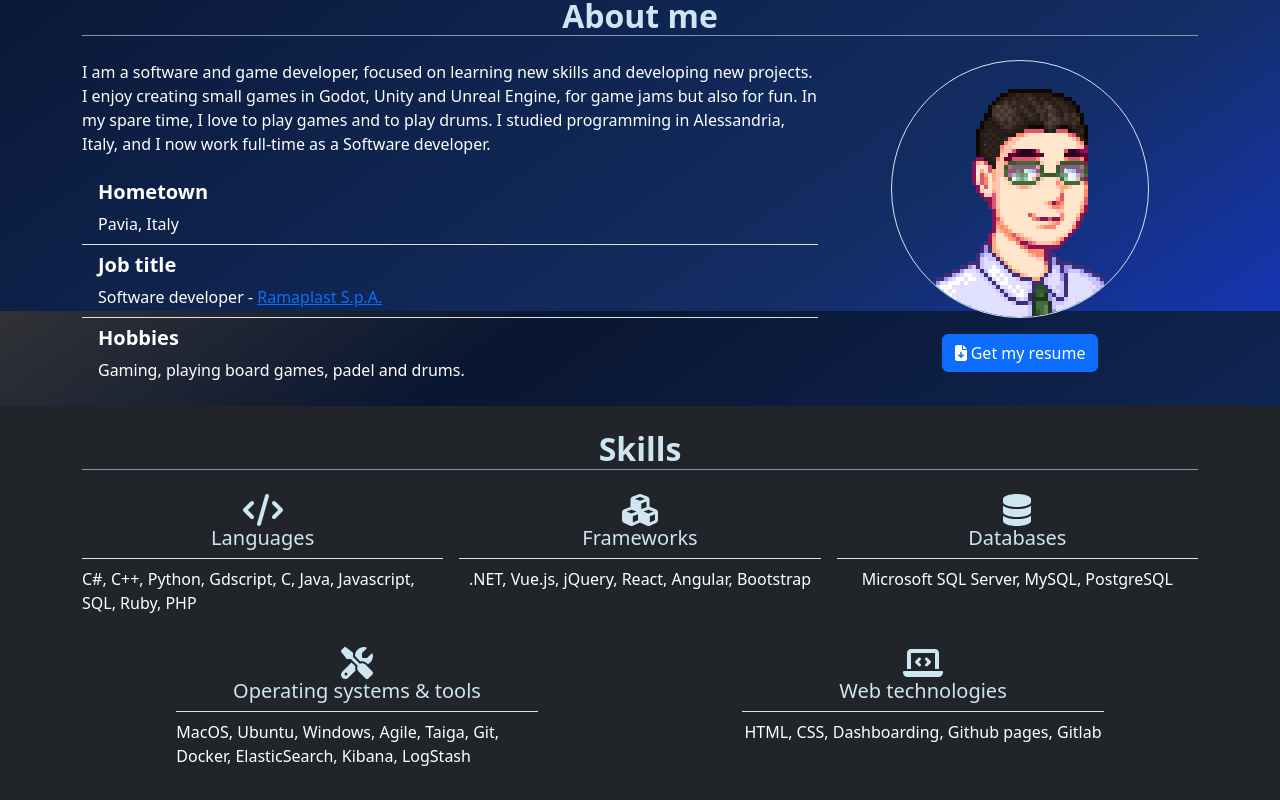
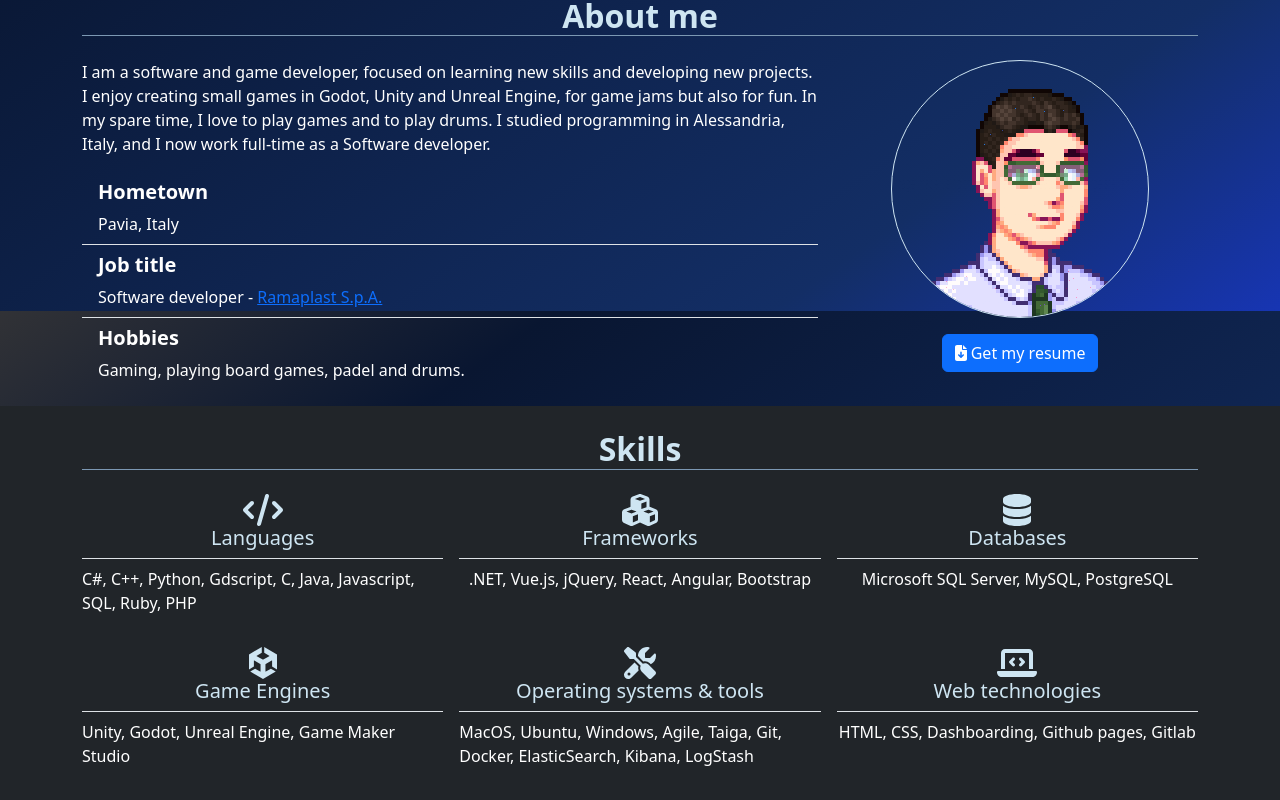
Before and after one commit to Mrizzi-96/marco-rizzi-portfolio, a Vue app: page / in a window 1280 px wide. Shown: the part 489-1289 px from the top of the page. Built offline with nearby package versions, Linux system fonts and the light colour scheme.

Commit message:
fix(skills): add game engine section

```diff
--- a/src/views/SkillsView.vue
+++ b/src/views/SkillsView.vue
@@ -22,6 +22,13 @@
             <font-awesome-icon :icon="['fas', 'fa-database']" class="icon-custom" />
             <h5 class="skills-header border-bottom w-100">Databases</h5>
             <p>Microsoft SQL Server, MySQL, PostgreSQL</p>
+          </div>
+        </div>
+        <div class="col-auto">
+          <div class="d-flex flex-column align-items-center justify-content-center">
+            <font-awesome-icon :icon="['fab', 'unity']" class="icon-custom" />
+            <h5 class="skills-header border-bottom w-100">Game Engines</h5>
+            <p>Unity, Godot, Unreal Engine, Game Maker Studio</p>
           </div>
         </div>
         <div class="col-auto">
```
